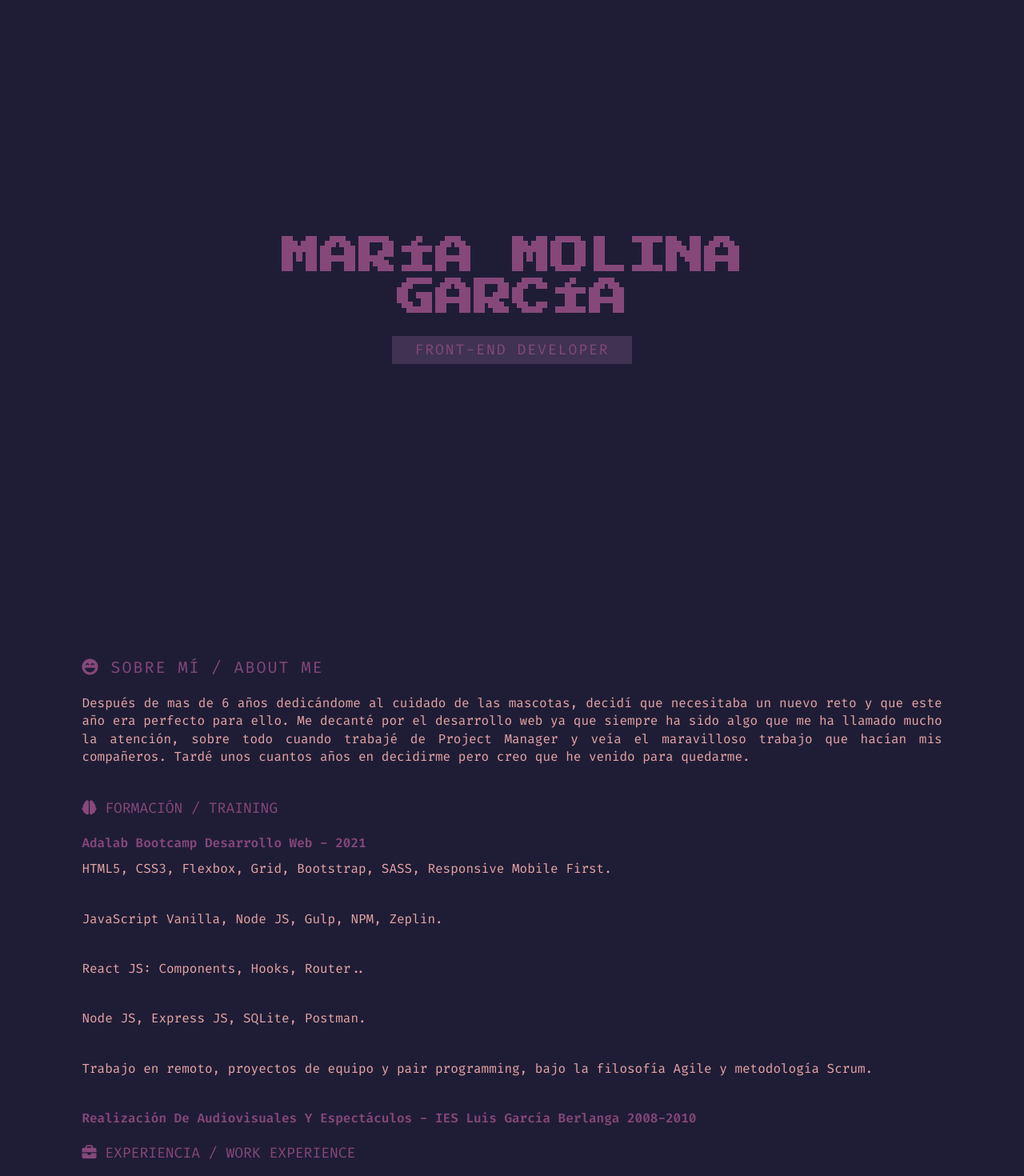
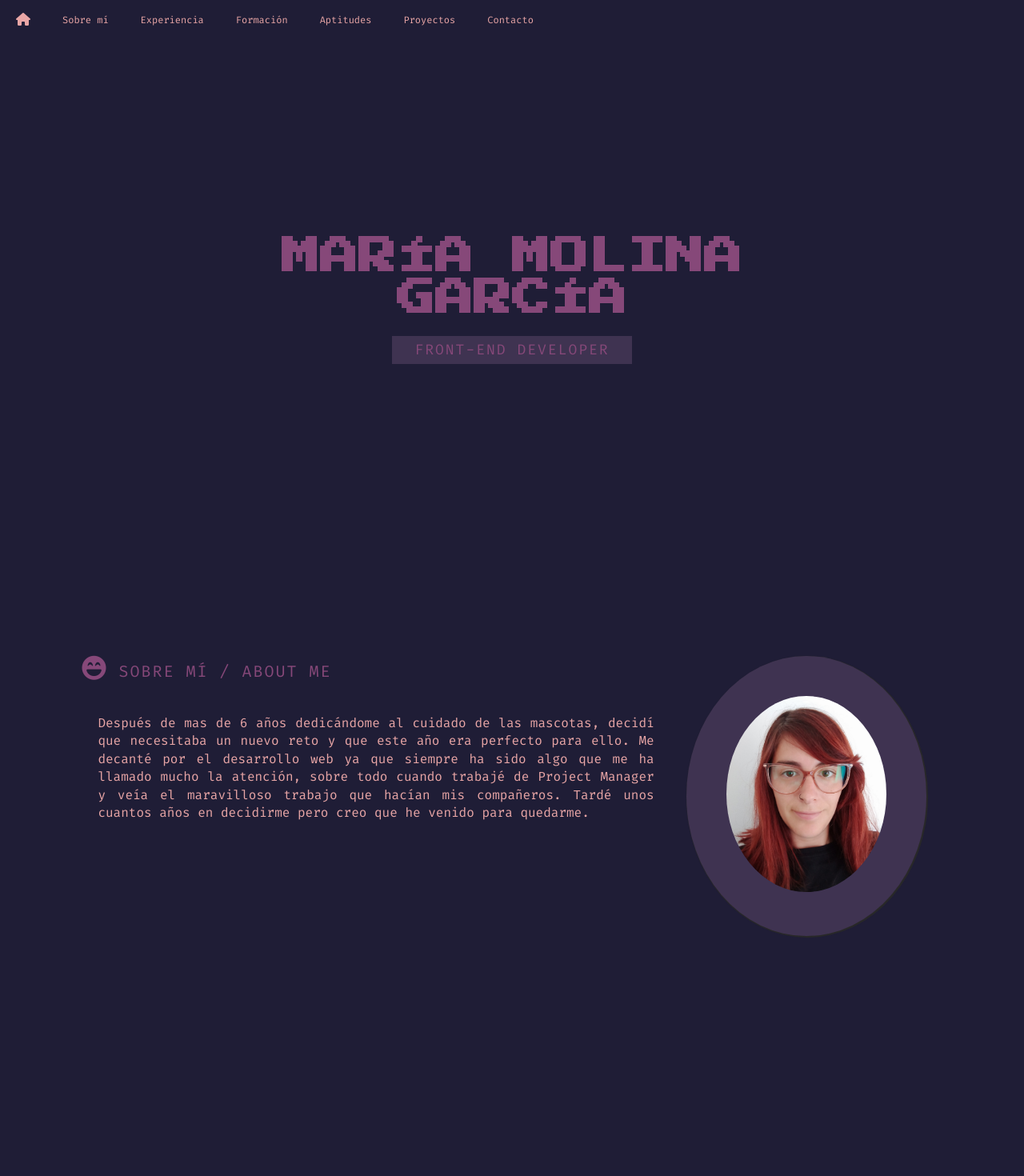
Before and after one commit to mariamolinagarcia/MariaMolina-Porfolio, a React (Create React App) app: page / in a window 1280 px wide. Shown: the top 1470 px of the page at 80% size. Built offline with nearby package versions, Linux system fonts and the light colour scheme.

Commit message:
header, nav and about design

```diff
--- a/src/components/AboutMe.js
+++ b/src/components/AboutMe.js
@@ -1,12 +1,18 @@
+import imgMaria from '../images/MariaMolinaFoto.jpg';
+import '../styles/aboutme.scss';
 
 const AboutMe = ()=>{
 
 
     return (
-        <div>
+        <div className='aboutme'>
+            <div>
             <h2><i class="fas fa-laugh-beam"></i> Sobre mí / About me</h2>
             <p>Después de mas de 6 años dedicándome al cuidado de las mascotas, decidí que necesitaba un nuevo reto y que este año era perfecto para ello. Me decanté por el desarrollo web ya que siempre ha sido algo que me ha llamado mucho la atención, sobre todo cuando trabajé de Project Manager y veía el maravilloso trabajo que hacían mis compañeros. Tardé unos cuantos años en decidirme pero creo que he venido para quedarme.</p>
-
+            </div>
+            <div className='aboutme__image'>
+                <img className='aboutme__image--photo' src={imgMaria} alt="" title="" width="200px"/>
+            </div>
 
 
         </div>
--- a/src/components/Header.js
+++ b/src/components/Header.js
@@ -1,13 +1,14 @@
-import imgMaria from '../images/MariaMolinaFoto.jpg';
+
 import '../styles/header.scss';
 import Name from './Name';
+import Nav from'./Nav';
 const Header = ()=>{
 
 
     return (
         <div className='header'>
 
-
+           <Nav />
             <Name />
 
 
--- a/src/components/Nav.js
+++ b/src/components/Nav.js
@@ -26,7 +26,9 @@ const Sidebar = ()=>{
       </div>
 
       <ul className={`nav__list ${burgerMenu} `}>
-
+      <li className='nav__list--item'>
+      <i class="fas fa-home"></i>
+          </li>
           <li className='nav__list--item'>
             Sobre mí
           </li>
--- a/src/components/Projects.js
+++ b/src/components/Projects.js
@@ -4,7 +4,7 @@ const Projects = ()=>{
 
     return (
         <div>
-            <h3><i class="fas fa-folder-open"></i>Proyectos</h3>
+            <h3><i class="fas fa-folder-open"></i> Proyectos</h3>
             <ul>
                 <li>1</li>
                 <li>2</li>
--- a/src/components/Training.js
+++ b/src/components/Training.js
@@ -1,18 +1,18 @@
-
+import '../styles/training.scss';
 
 const Training = ()=>{
 
 
     return (
-        <div>
+        <div className='training'>
            <h3><i class="fas fa-brain"></i> Formación / Training</h3>
             <h4>Adalab bootcamp desarrollo web - 2021</h4>
-            <ul>
-                <li><p>HTML5, CSS3, Flexbox, Grid, Bootstrap, SASS, Responsive Mobile First.</p></li>
-                <li><p>JavaScript Vanilla, Node JS, Gulp, NPM, Zeplin.</p></li>
-                <li><p>React JS: Components, Hooks, Router..</p></li>
-                <li><p>Node JS, Express JS, SQLite, Postman.</p></li>
-                <li><p>Trabajo en remoto, proyectos de equipo y pair programming, bajo la filosofía Agile y metodología Scrum.</p></li>
+            <ul className='training__list'>
+                <li>HTML5, CSS3, Flexbox, Grid, Bootstrap, SASS, Responsive Mobile First.</li>
+                <li>JavaScript Vanilla, Node JS, Gulp, NPM, Zeplin.</li>
+                <li>React JS: Components, Hooks, Router..</li>
+                <li>Node JS, Express JS, SQLite, Postman.</li>
+                <li>Trabajo en remoto, proyectos de equipo y pair programming, bajo la filosofía Agile y metodología Scrum.</li>
             </ul>
             <h4>Realización de audiovisuales y espectáculos - IES Luis García Berlanga 2008-2010</h4>
 
--- /dev/null
+++ b/src/styles/aboutme.scss
@@ -0,0 +1,19 @@
+@import "./variables.scss";
+
+.aboutme {
+  display: flex;
+  height: 100vh;
+
+  &__image {
+    padding: 50px;
+    margin: 20px;
+    background-color: $second-background-color;
+    border-radius: 50%;
+    box-shadow: 1px 1px 1px 1px rgb(41, 41, 41);
+    height: 250px;
+
+    &--photo {
+      border-radius: 50%;
+    }
+  }
+}
--- a/src/styles/header.scss
+++ b/src/styles/header.scss
@@ -8,13 +8,4 @@
   line-height: 1.2;
 
   width: 100%;
-
-  &__image {
-    padding-top: 50px;
-    padding-bottom: 30px;
-    margin-bottom: 20px;
-    &--photo {
-      border-radius: 50%;
-    }
-  }
 }
--- a/src/styles/nav.scss
+++ b/src/styles/nav.scss
@@ -4,21 +4,20 @@
   position: fixed;
   top: 0px;
   left: 0px;
-  color: white;
+
   line-height: 2.4;
   display: flex;
   cursor: pointer;
 
   @media (min-width: 768px) {
-    top: 328px;
-    width: 280px;
+    line-height: 1.2;
   }
 
   &__burger {
     width: 50px;
 
     cursor: pointer;
-    background-color: rgba($color: $second-background-color, $alpha: 0.8);
+
     padding-top: 20px;
     padding-left: 20px;
     padding-right: 20px;
@@ -46,20 +45,33 @@
     display: none;
 
     @media (min-width: 768px) {
-      justify-content: flex-start;
+      display: flex;
+      flex-direction: row;
+      justify-content: flex-end;
       align-items: center;
-      background-color: rgba($color: $second-background-color, $alpha: 1);
+      height: 50px;
+
+      font-size: 12px;
+      font-weight: 400;
+      background-color: $background-color;
     }
     &--item {
       text-align: center;
       padding-left: 100px;
       padding-right: 100px;
       transition: background-color ease 0.3s;
+      @media (min-width: 768px) {
+        padding-left: 20px;
+        padding-right: 20px;
+        & .fas {
+          font-size: 16px;
+        }
+      }
     }
     &--item:hover {
-      background-color: rgba($color: #ffffff, $alpha: 0.5);
-      //opacity: 0.5;
-      text-shadow: 1px 1px grey;
+      background-color: rgba($color: $second-background-color, $alpha: 1);
+
+      text-shadow: 1px 1px rgb(63, 63, 63);
       border-radius: 4px;
     }
   }
--- a/src/styles/page.scss
+++ b/src/styles/page.scss
@@ -3,7 +3,7 @@
 .page {
   background-color: $background-color;
   font-family: "Fira Code", monospace;
-  color: $second-background-color;
+  color: $paragraph-color;
   line-height: 1.4;
 }
 
@@ -37,10 +37,16 @@ h4 {
   font-size: 16px;
   font-weight: 600;
   color: $titles-color;
-  margin: 10px 0px 10px 0px;
+  margin: 10px 0px 0px 0px;
   text-transform: capitalize;
+  padding-left: 20px;
 }
 
 p {
   color: $paragraph-color;
+  padding: 20px;
 }
+
+.fas {
+  font-size: 30px;
+}
--- /dev/null
+++ b/src/styles/training.scss
@@ -0,0 +1,8 @@
+@import "./variables.scss";
+
+.training {
+  text-align: justify;
+  &__list {
+    padding: 30px;
+  }
+}
```
